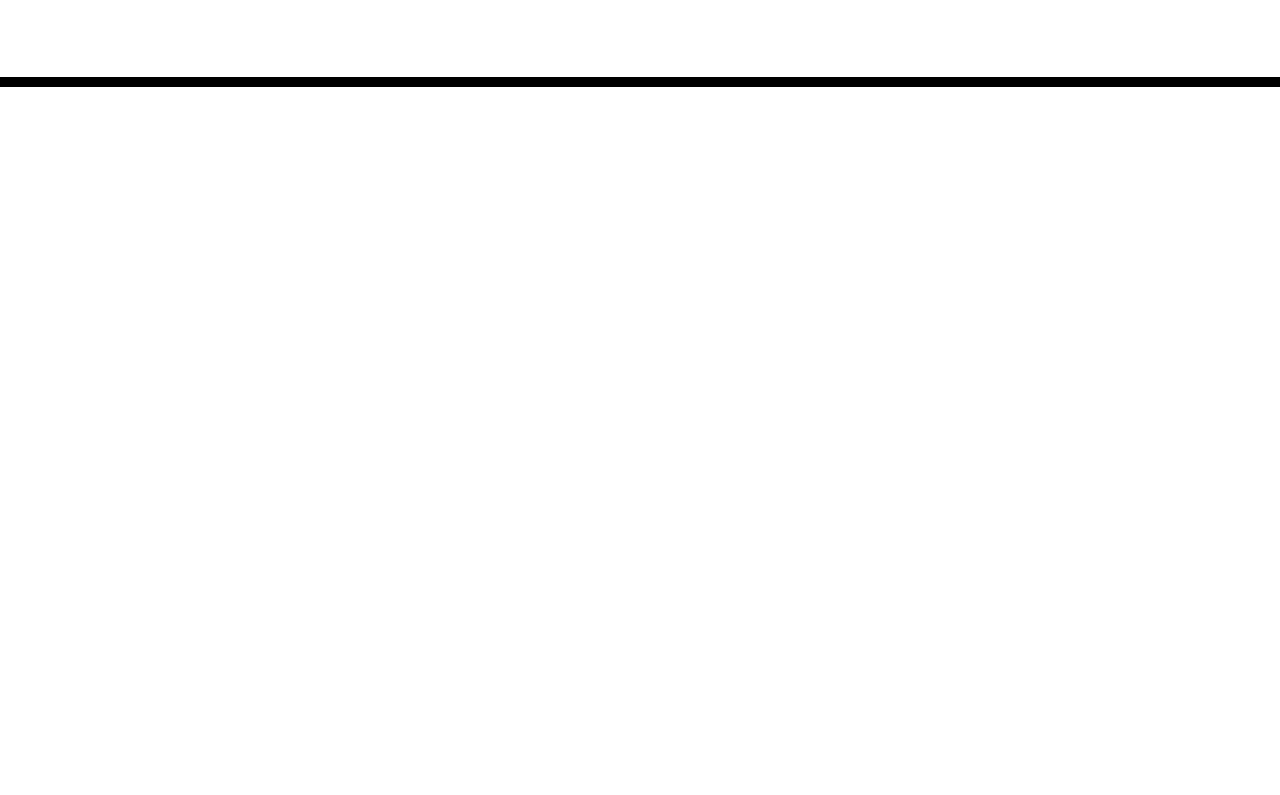
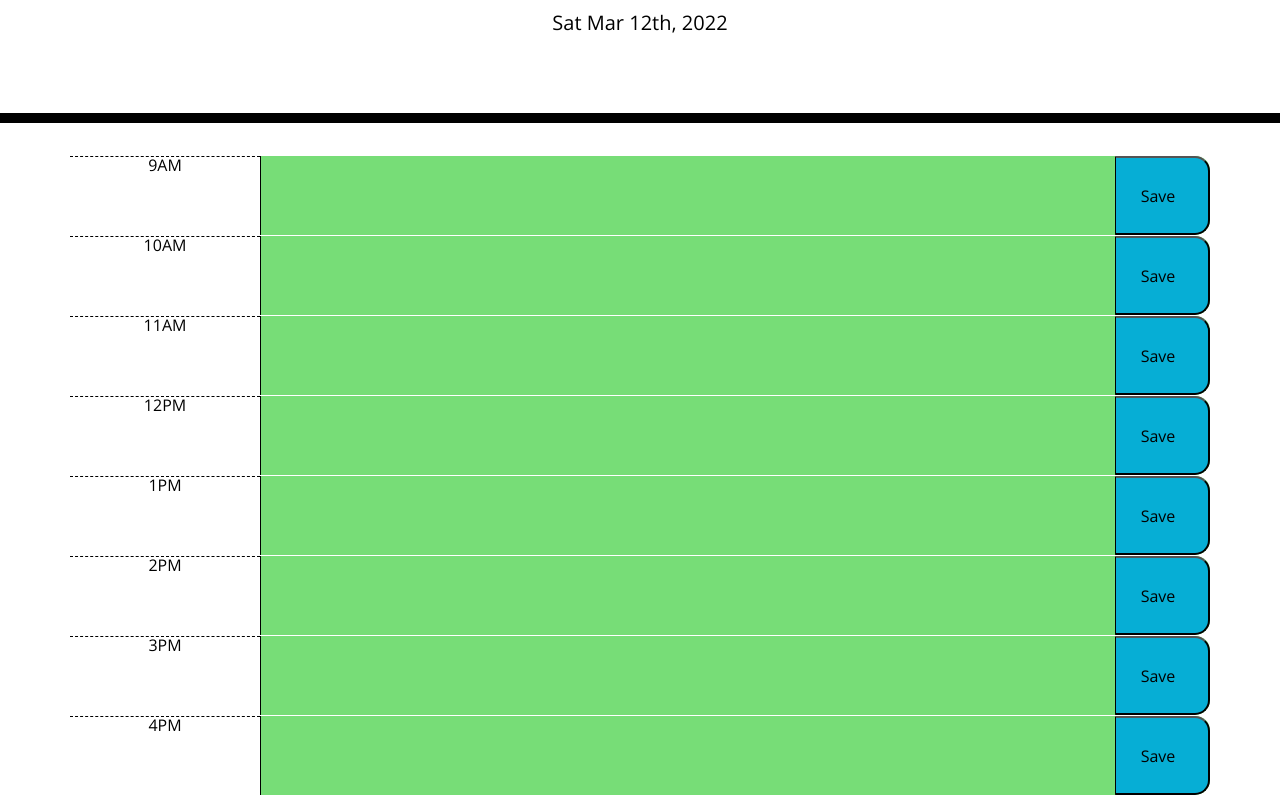
Before and after one commit to auscarter17/challenge05-calendar, a plain HTML site: page index.html in a window 1280 px wide. Shown: the part 181-976 px from the top of the page. Before the commit the page ends 800 px from the top, so only its background shows below. Drawn offline with nearby package versions, Linux system fonts and the light colour scheme; files that its build step writes are made by us from their sources; a web font is replaced by a local one.

Commit message:
added ability to save tasks

```diff
--- a/assets/css/style.css
+++ b/assets/css/style.css
@@ -69,3 +69,7 @@ textarea{
   font-size: 20px;
   transition: all .3s ease-in-out;
 }
+
+span {
+  color: #000000;
+}
--- a/assets/js/script.js
+++ b/assets/js/script.js
@@ -1,2 +1,71 @@
-//show current date inside header
+// show current date inside header
 $("#currentDay").text( moment().format('ddd MMM Do, YYYY') );
+
+// Set up clock to check on current time while page is open
+var time = document.getElementById("currentDay");
+function currentDay() {
+  time.textContent = new Date().toString();
+}
+
+// let taskRestore = JSON.parse(localStorage.text, taskHour("")) || [];
+
+// refresh timetable every hour
+setInterval(currentDay, 1000 * 60);
+
+// create a function to compare current time to time on scheduler and changes classes accordingly
+function timeTracker() {
+    // use moment to get current hour time
+    var currentHour = moment().hour();
+
+    // go thruogh each time-block div to get the hour assigned to it
+    $(".time-block").each(function () {
+        var taskHour = parseInt($(this).attr("id").split("hour")[1]);
+        console.log(taskHour);
+        console.log(currentHour)
+
+        // check current time against time on scheduler
+        if (taskHour < currentHour) {
+            $(this).removeClass("future");
+            $(this).removeClass("present");
+            $(this).addClass("past");
+
+        }else if (taskHour === currentHour) {
+            $(this).removeClass("past");
+            $(this).removeClass("future");
+            $(this).addClass("present");
+
+        }else if (taskHour > currentHour) {
+            $(this).removeClass("present");
+            $(this).removeClass("past");
+            $(this).addClass("future");
+        }
+    })
+}
+
+// load previously saved tasks if available
+function loadEvents() {
+    // Setting variable count equal to 9 - which is the start of the timeblocks
+    for (let count = 9; count < 18; count++) {
+      // Getting the count number from localStorage
+      localStorage.getItem(count);
+      // Setting myString equal to the getItem(count)
+      let myString = localStorage.getItem(count);
+      // If conditional for if there is a count in localStorage (a timeblock is clicked)
+      if (myString) {
+        // Then the ID for that count is pulled and it will place the value of myString
+        $("#" + count).val(myString);
+      }
+    }
+  }
+
+$(".saveBtn").on("click", function () {
+    var text = $(this).siblings(".task").val();
+
+    var taskHour = parseInt($(this).parent().attr("id").split("hour")[1], text);
+    localStorage.setItem(text, taskHour);
+
+    loadEvents();
+  });
+
+timeTracker();
+loadEvents();
--- a/index.html
+++ b/index.html
@@ -18,7 +18,8 @@
       href="https://fonts.googleapis.com/css?family=Open+Sans&display=swap"
       rel="stylesheet"
     />
-    <link rel="stylesheet" href="style.css" />
+    <link rel="stylesheet" href="https://cdnjs.cloudflare.com/ajax/libs/open-iconic/1.1.1/font/css/open-iconic-bootstrap.min.css" />
+    <link rel="stylesheet" href="./assets/css/style.css" />
     <title>Work Day Scheduler</title>
   </head>
 
@@ -29,10 +30,60 @@
       <p id="currentDay" class="lead"></p>
     </header>
     <div class="container">
+
       <!-- Timeblocks go here -->
+      <div class="time-block row" id="hour9">
+        <div class="col-2 hour">9AM</div>
+        <textarea class="col-9 task" id="task"></textarea>
+        <button class="col-1 saveBtn"><span class="oi oi-task mr-2">Save</span></button>
+      </div>
+
+      <div class="time-block row" id="hour10">
+        <div class="col-2 hour" >10AM</div>
+        <textarea class="col-9 task" id="task"></textarea>
+        <button class="col-1 saveBtn"><span class="oi oi-task mr-2">Save</span></button>
+      </div>
+
+      <div class="time-block row" id="hour11">
+        <div class="col-2 hour" >11AM</div>
+        <textarea class="col-9 task" id="task"></textarea>
+        <button class="col-1 saveBtn"><span class="oi oi-task mr-2">Save</span></button>
+      </div>
+
+      <div class="time-block row" id="hour12">
+        <div class="col-2 hour" >12PM</div>
+        <textarea class="col-9 task" id="task"></textarea>
+        <button class="col-1 saveBtn"><span class="oi oi-task mr-2">Save</span></button>
+      </div>
+
+      <div class="time-block row" id="hour13">
+        <div class="col-2 hour" >1PM</div>
+        <textarea class="col-9 task" id="task"></textarea>
+        <button class="col-1 saveBtn"><span class="oi oi-task mr-2">Save</span></button>
+      </div>
+
+      <div class="time-block row" id="hour14">
+        <div class="col-2 hour" >2PM</div>
+        <textarea class="col-9 task" id="task"></textarea>
+        <button class="col-1 saveBtn"><span class="oi oi-task mr-2">Save</span></button>
+      </div>
+
+      <div class="time-block row" id="hour15">
+        <div class="col-2 hour" >3PM</div>
+        <textarea class="col-9 task" id="task"></textarea>
+        <button class="col-1 saveBtn"><span class="oi oi-task mr-2">Save</span></button>
+      </div>
+
+      <div class="time-block row" id="hour16">
+        <div class="col-2 hour" >4PM</div>
+        <textarea class="col-9 task" id="task"></textarea>
+        <button class="col-1 saveBtn"><span class="oi oi-task mr-2">Save</span></button>
+      </div>
+
     </div>
 
     <script src="https://code.jquery.com/jquery-3.4.1.min.js"></script>
     <script src="https://cdnjs.cloudflare.com/ajax/libs/moment.js/2.24.0/moment.min.js"></script>
+    <script src="./assets/js/script.js"></script>
   </body>
 </html>
```
